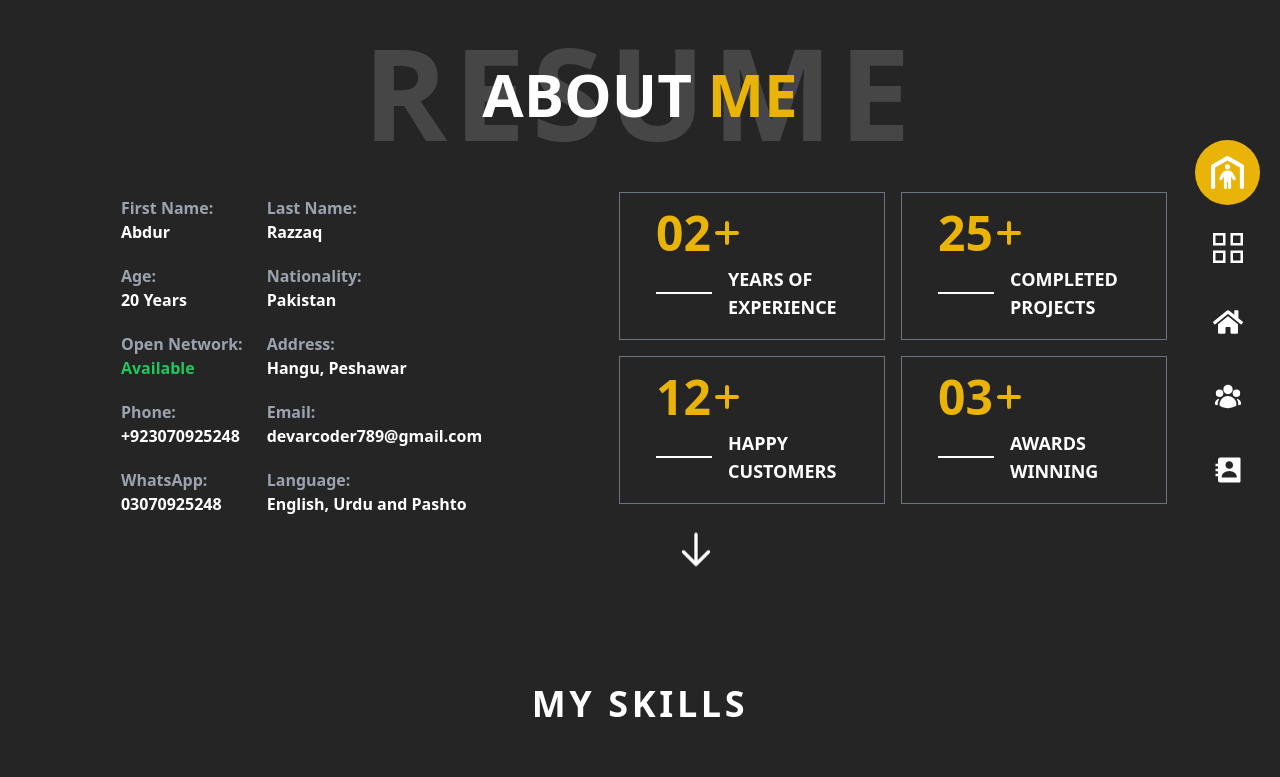
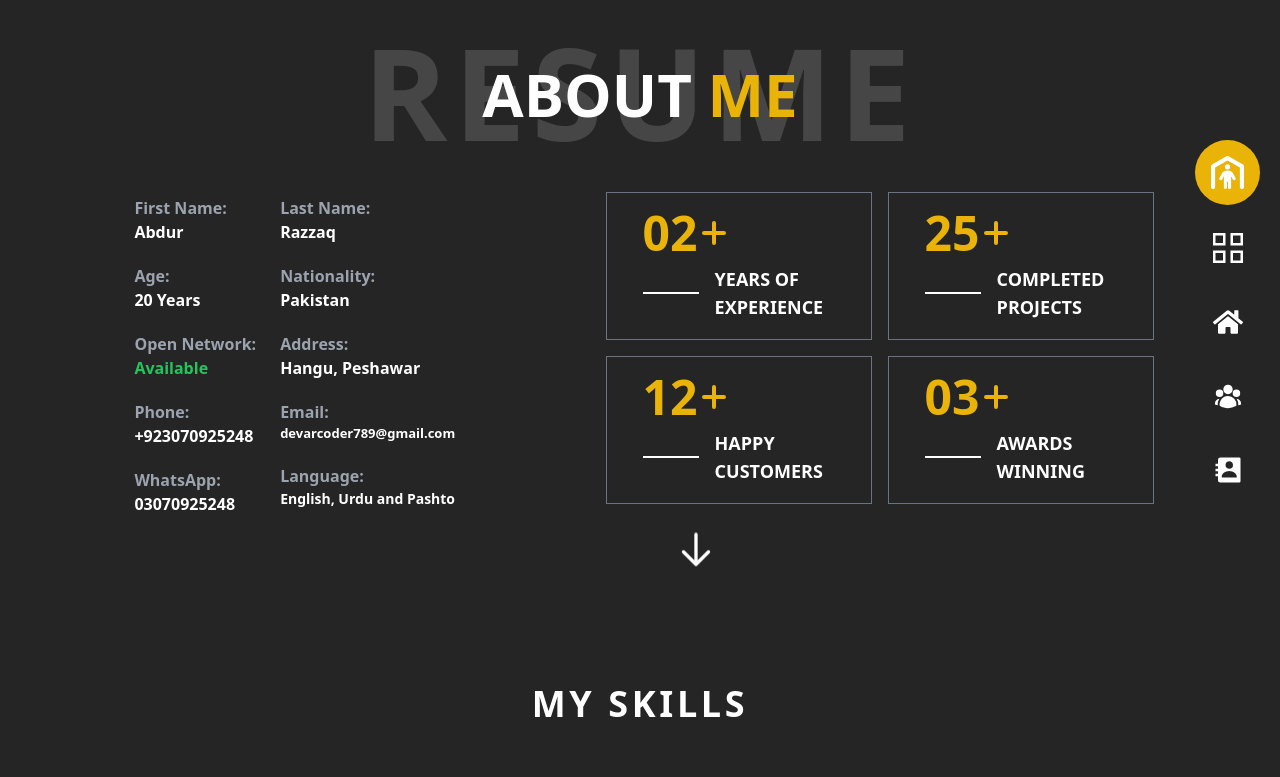
Before and after one commit to devARcoder/_Portfolio, a React (Create React App) app: page /about in a window 1280 px wide. Shown: the top 777 px of the page. Built offline with nearby package versions, Linux system fonts and the light colour scheme.

Commit message:
some issue in about page

```diff
--- a/src/pages/About.jsx
+++ b/src/pages/About.jsx
@@ -70,13 +70,13 @@ const About = () => {
                 </h1>
                 <h1 className="flex flex-col text-gray-400 font-semibold ">
                   Email:{" "}
-                  <span className="text-white font-bold">
+                  <span className="text-white font-bold text-[13px]">
                     devarcoder789@gmail.com
                   </span>
                 </h1>
                 <h1 className="flex flex-col text-gray-400 font-semibold ">
                   Language:{" "}
-                  <span className="text-white font-bold">
+                  <span className="text-white font-bold text-[14px]">
                     English, Urdu and Pashto
                   </span>
                 </h1>
--- a/src/pages/Home.jsx
+++ b/src/pages/Home.jsx
@@ -43,7 +43,7 @@ const Home = () => {
 
   return (
     <>
-      <div className="bg-[#252525] pt-24 pb-40 sm:pt-0 sm:pb-4 md:pb-0 md:pt-0 flex flex-col justify-center items-center md:flex md:flex-row md:justify-between md:items-center">
+      <div className="bg-[#252525] pt-14 pb-40 sm:pt-0 sm:pb-4 md:pb-0 md:pt-0 flex flex-col justify-center items-center md:flex md:flex-row md:justify-between md:items-center">
         <div className="md:bg-yellow-500 md:h-screen md:w-72 md:relative"></div>
         <div
           data-aos="flip-right"
```
